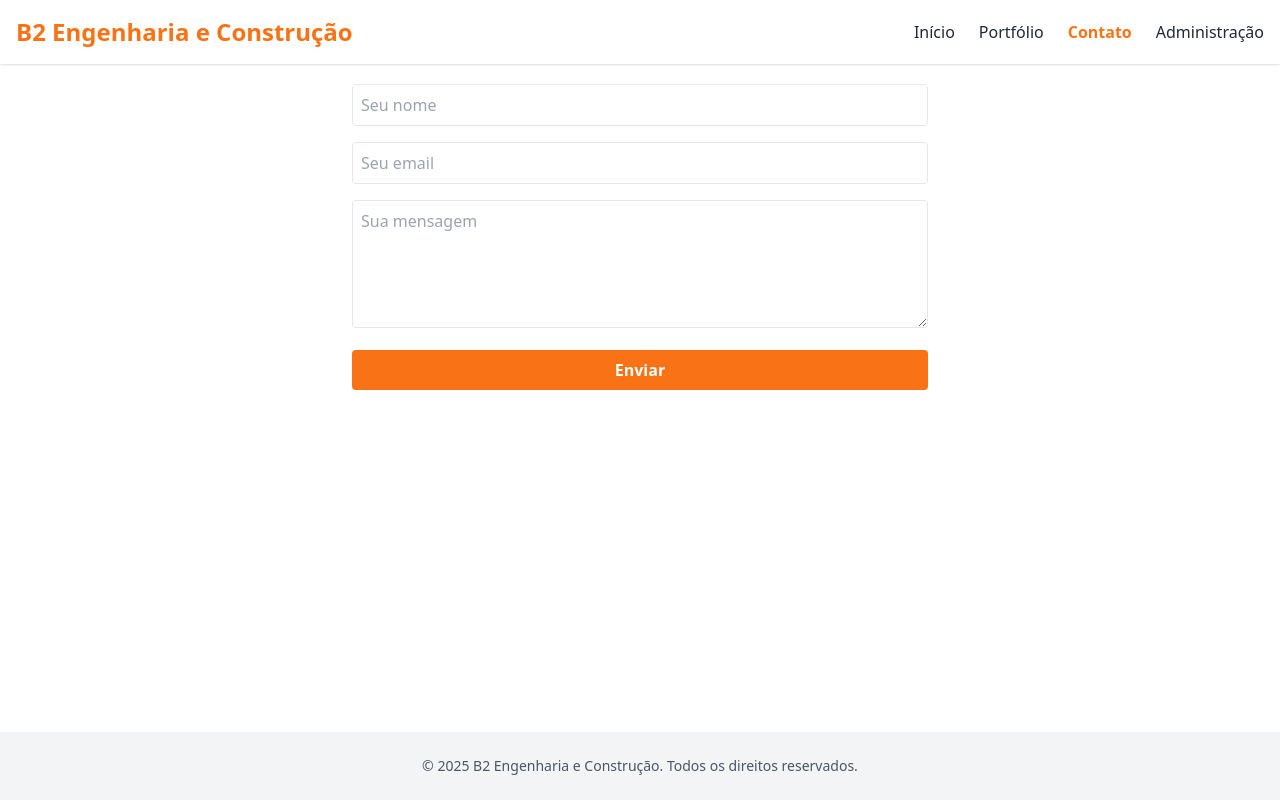
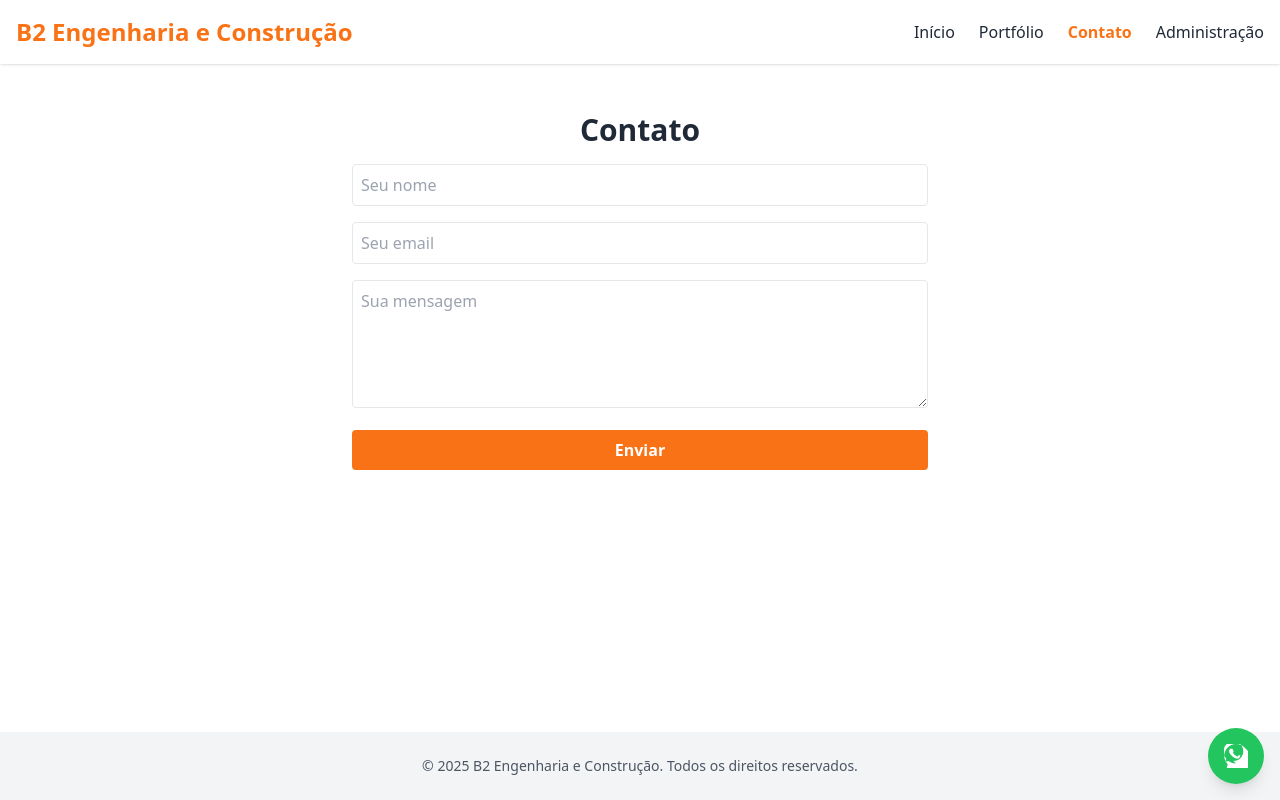
Before and after one commit to carlosoliveira-neves1/b2-portifolio, a React (Create React App) app: page /contato in a window 1280 px wide. Built offline with nearby package versions, Linux system fonts and the light colour scheme.

Commit message:
feat(contact): mailto form e botão flutuante de WhatsApp

```diff
--- a/src/components/Layout.jsx
+++ b/src/components/Layout.jsx
@@ -1,5 +1,4 @@
 // src/components/Layout.jsx
-// ---------------------------------------
 import React from 'react';
 import { Outlet } from 'react-router-dom';
 import Header from './Header';
@@ -13,6 +12,23 @@ export default function Layout() {
         <Outlet />
       </main>
       <Footer />
+
+      {/* Botão flutuante WhatsApp */}
+      <a
+        href="https://wa.me/5511988102130"
+        target="_blank"
+        rel="noopener noreferrer"
+        className="fixed bottom-4 right-4 bg-green-500 text-white p-4 rounded-full shadow-lg hover:bg-green-600 transition"
+      >
+        <svg
+          xmlns="http://www.w3.org/2000/svg"
+          className="h-6 w-6"
+          fill="currentColor"
+          viewBox="0 0 24 24"
+        >
+          <path d="M20.52 3.478a11.84 11.84 0 00-16.78 0 11.84 11.84 0 000 16.78l-1.4 4.95 4.95-1.4a11.84 11.84 0 0016.78-16.78zm-8.52 16c-2.596 0-5.03-.803-7.11-2.27l-.5-.33-2.96.84.84-2.96-.33-.5a9.807 9.807 0 01-2.27-7.11c0-5.41 4.39-9.8 9.8-9.8s9.8 4.39 9.8 9.8-4.39 9.8-9.8 9.8zm5.33-7.47c-.29-.15-1.72-.85-1.98-.95s-.46-.15-.65.15-.75.95-.92 1.15-.34.22-.63.07a8.08 8.08 0 01-2.38-1.47 9.47 9.47 0 01-1.74-2.15c-.18-.29 0-.45.13-.6.07-.07.18-.18.27-.27.09-.09.12-.15.18-.25.06-.1.02-.19-.01-.27s-.65-1.56-.9-2.15c-.23-.56-.47-.48-.65-.48H6.76c-.17 0-.45.06-.7.32s-.92.9-.92 2.2  .94 2.55 1.07 2.73 1.84 2.8 4.45 3.93c.62.27 1.1.43 1.48.55.62.2 1.18.17 1.63.1.5-.07 1.72-.7 1.96-1.38s.24-1.28.17-1.38-.31-.21-.62-.36z"/>
+        </svg>
+      </a>
     </div>
   );
 }
--- a/src/pages/Contact.jsx
+++ b/src/pages/Contact.jsx
@@ -1,16 +1,26 @@
+// src/pages/Contact.jsx
 import React, { useState } from 'react';
 
 export default function Contact() {
   const [form, setForm] = useState({ name: '', email: '', message: '' });
-  const handleChange = e => setForm({ ...form, [e.target.name]: e.target.value });
+
+  const handleChange = e =>
+    setForm({ ...form, [e.target.name]: e.target.value });
+
   const handleSubmit = e => {
     e.preventDefault();
-    console.log('Enviar formulário:', form);
-    // TODO: integrar com serviço de email ou API
+    const { name, email, message } = form;
+    const subject = encodeURIComponent(`Contato de ${name}`);
+    const body = encodeURIComponent(
+      `Nome: ${name}\nEmail: ${email}\n\nMensagem:\n${message}`
+    );
+    // Abre o cliente de e-mail padrão
+    window.location.href =
+      `mailto:gecineidegiorgi@hotmail.com?subject=${subject}&body=${body}`;
   };
 
   return (
-    <section id="contato" className="max-w-xl mx-auto">
+    <section id="contato" className="max-w-xl mx-auto pt-20">
       <h2 className="text-3xl font-semibold mb-4 text-center">Contato</h2>
       <form onSubmit={handleSubmit} className="space-y-4">
         <input
@@ -39,7 +49,12 @@ export default function Contact() {
           className="w-full border p-2 rounded h-32"
           required
         />
-        <button type="submit" className="w-full py-2 rounded bg-orange-500 text-white font-semibold">Enviar</button>
+        <button
+          type="submit"
+          className="w-full py-2 rounded bg-orange-500 text-white font-semibold"
+        >
+          Enviar
+        </button>
       </form>
     </section>
   );
```
Also changed, not shown: 1 other file (tests, documents, lock files or other folders).
